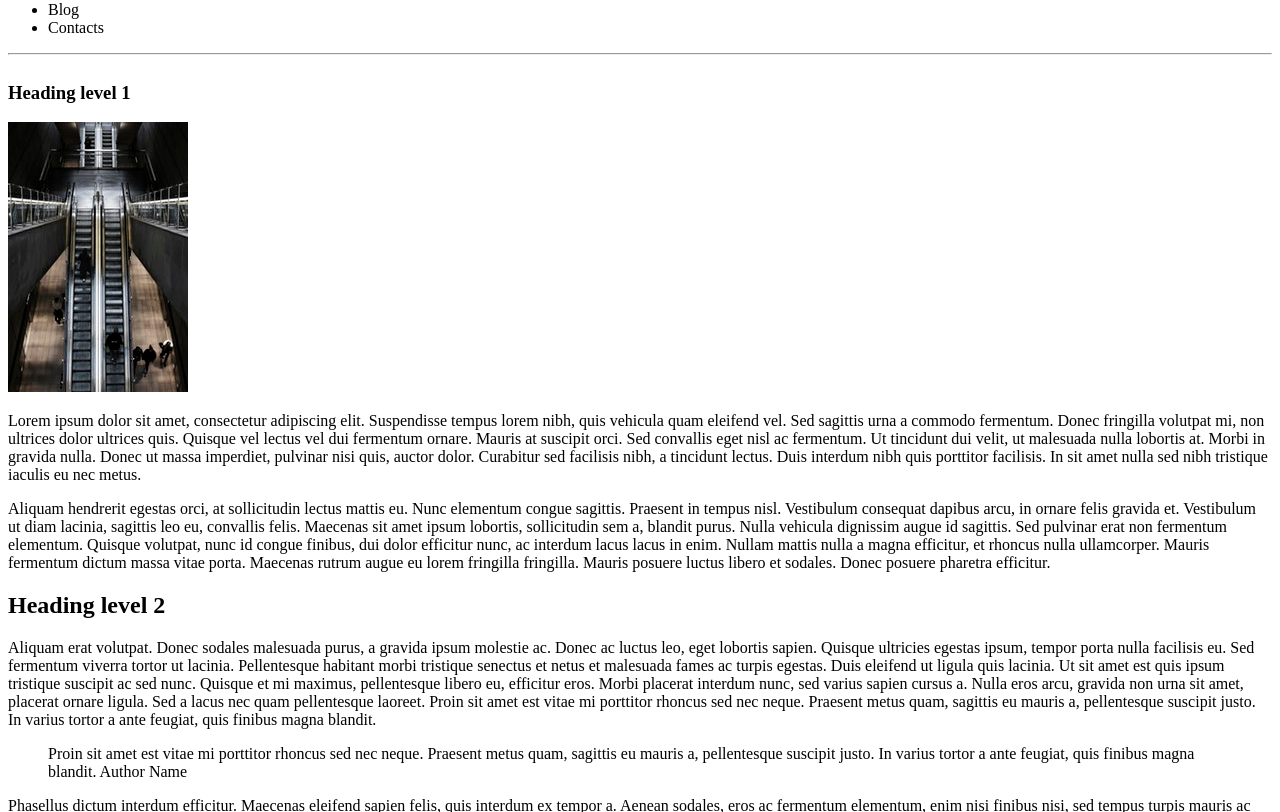
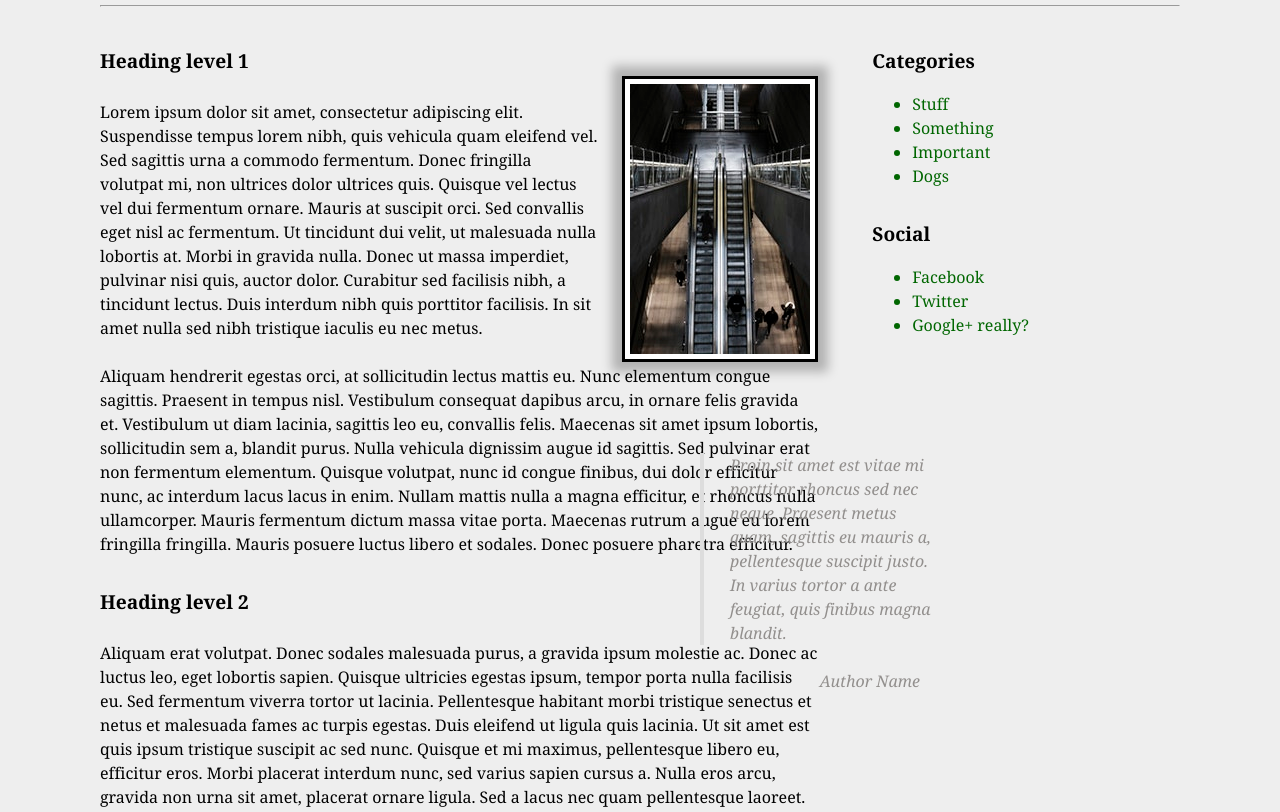
Before and after one commit to AntoanSarafski/Position-Grid-Exercise, a plain HTML site: page 04_Navigation-float/index.html in a window 1280 px wide. Shown: the part 85-897 px from the top of the page. Drawn offline with Linux system fonts and the light colour scheme.

Commit message:
Updated 04.Navigation
Commit with left quote for fixing.

```diff
--- a/04_Navigation-float/index.html
+++ b/04_Navigation-float/index.html
@@ -6,7 +6,8 @@
     <meta http-equiv="X-UA-Compatible" content="IE=edge">
     <meta name="viewport" content="width=device-width, initial-scale=1.0">
     <title>Navigation</title>
-    <link rel="stylesheet" href="style.css">
+    <link rel="stylesheet" href="styles/reset.css">
+    <link rel="stylesheet" href="styles/style.css">
 </head>
 
 <body>
@@ -63,11 +64,6 @@
                     porttitor rhoncus sed nec neque. Praesent metus quam, sagittis eu mauris a, pellentesque suscipit
                     justo. In varius tortor a ante feugiat, quis finibus magna blandit.
                 </p>
-                <blockquote>
-                    Proin sit amet est vitae mi porttitor rhoncus sed nec neque. Praesent metus quam, sagittis eu mauris
-                    a, pellentesque suscipit justo. In varius tortor a ante feugiat, quis finibus magna blandit.
-                    Author Name
-                </blockquote>
                 <p>
                     Phasellus dictum interdum efficitur. Maecenas eleifend sapien felis, quis interdum ex tempor a.
                     Aenean sodales, eros ac fermentum elementum, enim nisi finibus nisi, sed tempus turpis mauris ac
@@ -75,6 +71,11 @@
                     faucibus orci luctus et ultrices posuere cubilia Curae; Duis sodales odio diam. Phasellus ultricies
                     faucibus massa sit amet pharetra.
                 </p>
+                <blockquote>
+                    Proin sit amet est vitae mi porttitor rhoncus sed nec neque. Praesent metus quam, sagittis eu mauris
+                    a, pellentesque suscipit justo. In varius tortor a ante feugiat, quis finibus magna blandit.
+                    <p class="author-name">Author Name</p>
+                </blockquote>
                 <p>
                     Sed fermentum viverra tortor ut lacinia. Pellentesque habitant morbi tristique senectus et netus et
                     malesuada fames ac turpis egestas. Duis eleifend ut ligula quis lacinia. Ut sit amet est quis ipsum
@@ -87,7 +88,7 @@
             </section>
             <section class="third-article">
                 <h2>Heading level 2</h2>
-                <img class="second-image" src="images/first-image.jpg" alt="Second image">
+                <img class="second-img" src="images/first-image.jpg" alt="Second image">
                 <p>
                     Ut vitae tristique magna. In hac habitasse platea dictumst. Aliquam tempor dolor in ante porta, quis
                     convallis metus laoreet. Ut a magna mauris. Vestibulum blandit ante vitae felis gravida hendrerit.
@@ -107,18 +108,18 @@
                 <h1 class="category-title">Categories</h1>
                 <nav class="category-navigation">
                     <ul>
-                        <li>Stuff</li>
-                        <li>Something</li>
-                        <li>Important</li>
-                        <li>Dogs</li>
+                        <li><a href=""> Stuff</a></li>
+                        <li><a href=""> Something</a></li>
+                        <li><a href=""> Important</a></li>
+                        <li><a href=""> Dogs</a></li>
                     </ul>
                 </nav>
                 <h1 class="category-subtitle">Social</h1>
                 <nav class="social-navigation">
                     <ul>
-                        <li>Facebook</li>
-                        <li>Twitter</li>
-                        <li>Google+ really?</li>
+                        <li><a href=""> Facebook</a></li>
+                        <li><a href=""> Twitter</a></li>
+                        <li><a href=""> Google+ really?</a></li>
                     </ul>
                 </nav>
             </section>
--- a/04_Navigation-float/style.css
+++ /dev/null
@@ -1,3 +0,0 @@
-main article{
-    display: inline-block;
-}
--- /dev/null
+++ b/04_Navigation-float/styles/reset.css
@@ -0,0 +1,76 @@
+/* Box sizing rules */
+*,
+*::before,
+*::after {
+  box-sizing: border-box;
+}
+
+/* Remove default margin */
+body,
+h1,
+h2,
+h3,
+h4,
+p,
+figure,
+blockquote,
+dl,
+dd {
+  margin: 0;
+}
+
+/* Remove list styles on ul, ol elements with a list role, which suggests default styling will be removed */
+ul[role='list'],
+ol[role='list'] {
+  list-style: none;
+  padding: 0px;
+  margin: 0px;
+}
+
+/* Set core root defaults */
+html:focus-within {
+  scroll-behavior: smooth;
+}
+
+/* Set core body defaults */
+body {
+  min-height: 100vh;
+  text-rendering: optimizeSpeed;
+  line-height: 1.5;
+}
+
+/* A elements that don't have a class get default styles */
+a:not([class]) {
+  text-decoration-skip-ink: auto;
+}
+
+/* Make images easier to work with */
+img,
+picture {
+  max-width: 100%;
+  display: block;
+}
+
+/* Inherit fonts for inputs and buttons */
+input,
+button,
+textarea,
+select {
+  font: inherit;
+}
+
+/* Remove all animations, transitions and smooth scroll for people that prefer not to see them */
+@media (prefers-reduced-motion: reduce) {
+  html:focus-within {
+   scroll-behavior: auto;
+  }
+
+  *,
+  *::before,
+  *::after {
+    animation-duration: 0.01ms !important;
+    animation-iteration-count: 1 !important;
+    transition-duration: 0.01ms !important;
+    scroll-behavior: auto !important;
+  }
+}
--- /dev/null
+++ b/04_Navigation-float/styles/style.css
@@ -0,0 +1,102 @@
+body {
+    font-family: Georgia, serif;
+    line-height: 1.5;
+    padding: 0px 100px;
+    background-color: rgb(238, 238, 238);
+    display: inline-block;
+}
+
+main {
+    display: grid;
+    grid-template-columns: 7fr 3fr;
+    gap: 5%;
+}
+
+/* main article{
+    display: inline-block;
+    width: 65%;
+    margin-right: 5%;
+    position: relative;
+}
+main .category-container{
+    display: inline-block;
+    width: 28%;
+    vertical-align: top;
+} */
+.first-img {
+    float: right;
+    box-shadow: 0px 0px 10px 10px rgb(0, 0, 0, 0.25);
+    background-color: rgb(255, 255, 255);
+    border: 3px solid black;
+    margin-left: 24px;
+    padding: 5px;
+}
+
+.second-img {
+    float: left;
+    margin-right: 24px;
+    border: 3px solid black;
+    box-shadow: 4px 12px 12px rgb(0, 0, 0, 0.25);
+    background-color: rgb(255, 255, 255);
+    padding: 5px;
+}
+
+li {
+    color: rgb(0, 102, 0);
+}
+
+ul>li:not(:last-child) {
+    padding-right: 16px;
+}
+
+.title {
+    display: inline-block;
+    font-size: 2rem;
+}
+
+.navigation-menu {
+    display: inline-block;
+
+}
+
+.navigation-menu li {
+    display: inline-block;
+    list-style-type: none;
+}
+
+blockquote {
+    display: inline-block;
+    font-style: italic;
+    color: #928f8d;
+    position: absolute;
+    left: 700px;
+    width: 240px;
+    bottom: 70px;
+    border-left: 4px solid #dddddd;
+    padding-left: 26px;
+    float: left;
+}
+
+h1,
+h2 {
+    font-size: 1.2em;
+    margin-top: 32px;
+}
+
+.second-article {
+    display: inline;
+}
+
+a {
+    text-decoration: none;
+    color: rgb(0, 102, 0);
+}
+
+p {
+    padding-top: 24px;
+}
+
+.author-name {
+    position: absolute;
+    right: 20px
+}
```
